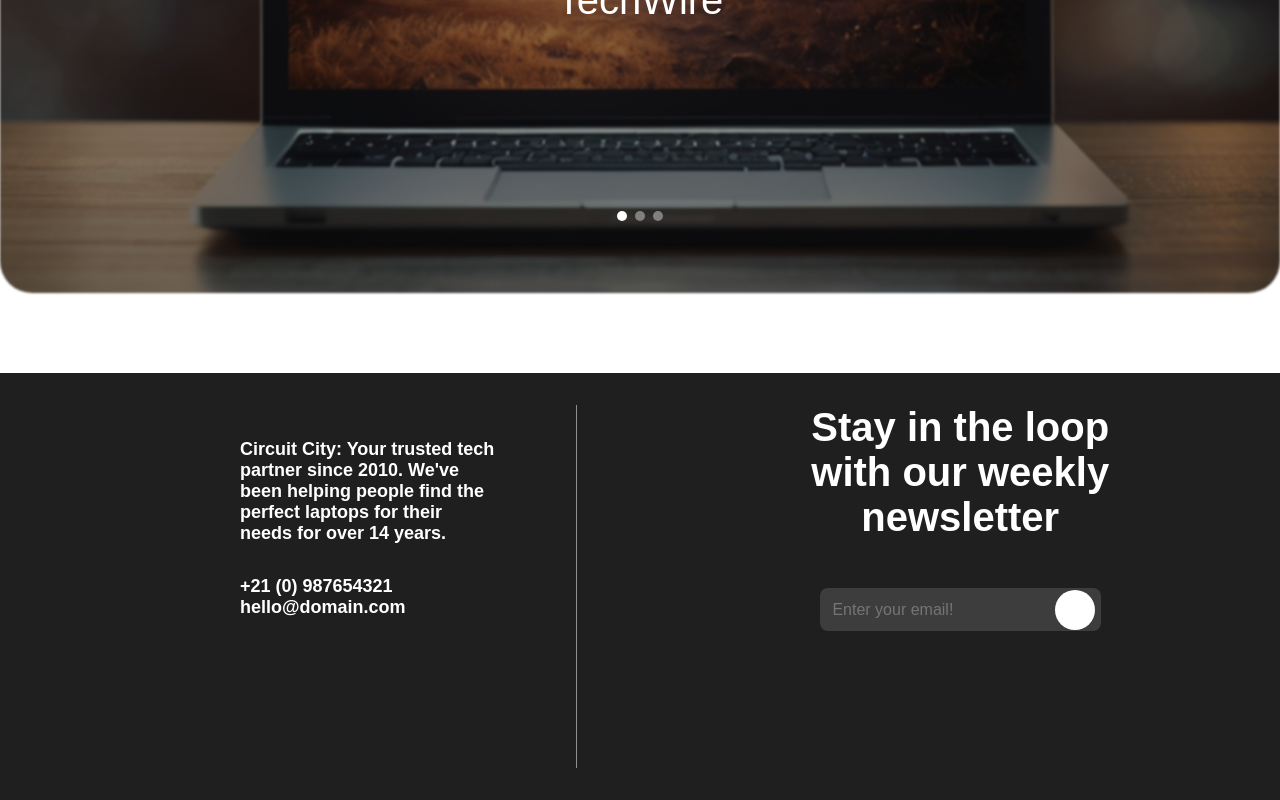
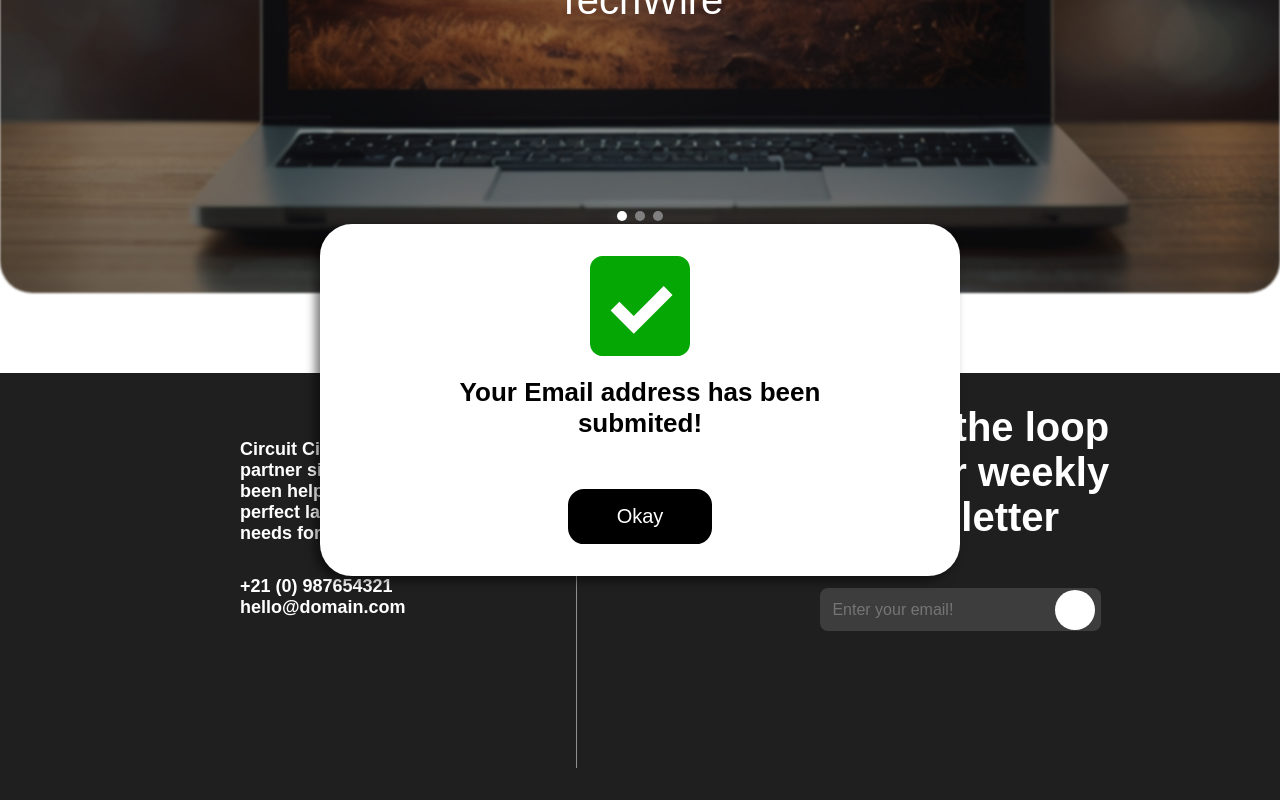
Before and after one commit to Ashes1993/ecommerce-portfolio-main, a React (Create React App) app: page / in a window 1280 px wide. Both pictures are taken after a click on the button 1075 px from the left and 6507 px from the top of the page. Shown: the part 5898-6698 px from the top of the page. Built offline with nearby package versions, Linux system fonts and the light colour scheme; some icons are missing.

Commit message:
modified:   src/components/Footer.js 	modified:   src/components/ShoppingCart.css 	modified:   src/components/ShoppingCart.js 	new file:   src/components/SuccessMessage.css 	new file:   src/components/SuccessMessage.js

```diff
--- a/src/components/Footer.js
+++ b/src/components/Footer.js
@@ -1,4 +1,4 @@
-import React from "react";
+import React, { useState } from "react";
 import "./Footer.css";
 import { FaLaptop } from "react-icons/fa6";
 import { FaFacebook } from "react-icons/fa6";
@@ -6,8 +6,11 @@ import { FaTwitter } from "react-icons/fa6";
 import { FaSquareInstagram } from "react-icons/fa6";
 import { FaYoutube } from "react-icons/fa6";
 import { FaArrowRight } from "react-icons/fa6";
+import SuccessMessage from "./SuccessMessage";
 
 const Footer = () => {
+  const [isSuccessMessage, setIsSuccessMessage] = useState(false);
+
   return (
     <footer className="footer-container">
       <div className="about-site">
@@ -29,7 +32,10 @@ const Footer = () => {
         <h1>Stay in the loop with our weekly newsletter</h1>
         <div className="input-container">
           <input type="email" placeholder="Enter your email!" />
-          <button className="arrow-container">
+          <button
+            className="arrow-container"
+            onClick={() => setIsSuccessMessage(true)}
+          >
             <FaArrowRight className="arrow-class" />
           </button>
         </div>
@@ -40,6 +46,12 @@ const Footer = () => {
           <FaYoutube />
         </div>
       </div>
+      {isSuccessMessage && (
+        <SuccessMessage
+          message="Your Email address has been submited!"
+          setIsSuccessMessage={setIsSuccessMessage}
+        />
+      )}
     </footer>
   );
 };
--- a/src/components/ShoppingCart.css
+++ b/src/components/ShoppingCart.css
@@ -7,7 +7,6 @@
   top: 0;
   width: 30%;
   height: 98vh;
-  /* background-color: #f5f7fa; */
   background-color: white;
   border-top-left-radius: 2rem;
   border-bottom-left-radius: 2rem;
@@ -61,6 +60,7 @@
   to {
     background-color: black;
     color: white;
+    transform: rotate(180deg);
   }
 }
 
@@ -132,7 +132,6 @@
   border-radius: 0.5rem;
   background-color: rgb(219, 219, 219);
   font-size: 16px;
-  padding-left: 0.5rem;
 }
 
 .remove-btn {
@@ -144,16 +143,11 @@
   cursor: pointer;
 }
 
-.delete-icon {
-  float: left;
-}
-
 .checkout-container {
   background-color: #ccd1d9;
   display: flex;
   flex-direction: column;
   margin-top: auto;
-  /* margin-bottom: 1rem; */
   width: 100%;
   border-top: 1px solid gray;
   border-bottom-left-radius: 2rem;
@@ -193,6 +187,7 @@
   margin-bottom: 1rem;
   font-size: 20px;
   padding: 1rem;
+  cursor: pointer;
 }
 
 @media screen and (max-width: 1200px) and (min-width: 751px) {
--- a/src/components/ShoppingCart.js
+++ b/src/components/ShoppingCart.js
@@ -4,11 +4,15 @@ import { MdDelete } from "react-icons/md";
 import { GiShoppingCart } from "react-icons/gi";
 import { IoMdClose } from "react-icons/io";
 import "./ShoppingCart.css";
+import SuccessMessage from "./SuccessMessage";
 
 const ShoppingCart = () => {
   const { shoppingCart, setShoppingCart, isCartOpen, setIsCartOpen } =
     useGlobalContext();
   const [totalPrice, setTotalPrice] = useState(0);
+  const [isSuccessMessage, setIsSuccessMessage] = useState(false);
+
+  /* This functions takes the product's ID and add it to shoping cart list */
 
   const removeItem = (id) => {
     const productIndex = shoppingCart.findIndex((item) => item.id === id);
@@ -20,8 +24,6 @@ const ShoppingCart = () => {
         }
         return item;
       });
-
-      // Filter out any null values (removed items)
       const filteredCart = updatedCart.filter((item) => item !== null);
       setShoppingCart(filteredCart);
     }
@@ -37,6 +39,7 @@ const ShoppingCart = () => {
   }, [shoppingCart]);
 
   return (
+    <>
       <div className={`cart-container ${isCartOpen ? "show-cart" : ""}`}>
         <div className="cart-header">
           <h1>Cart</h1>
@@ -67,11 +70,7 @@ const ShoppingCart = () => {
                   <p>{item.price}</p>
                 </div>
                 <div className="cart-item-amount-delete">
-                <input
-                  className="cart-item-amount"
-                  type="number"
-                  value={item.amount}
-                />
+                  <span className="cart-item-amount">{item.amount}</span>
                   <button
                     className="remove-btn"
                     onClick={() => removeItem(item.id)}
@@ -93,10 +92,22 @@ const ShoppingCart = () => {
                 <p className="total-price">{totalPrice}$</p>
               </div>
             </div>
-          <button className="checkout-btn">Checkout</button>
+            <button
+              onClick={() => setIsSuccessMessage(true)}
+              className="checkout-btn"
+            >
+              Checkout
+            </button>
           </div>
         )}
       </div>
+      {isSuccessMessage && (
+        <SuccessMessage
+          message="Thank you for your purchase. Your order has been submitted!"
+          setIsSuccessMessage={setIsSuccessMessage}
+        />
+      )}
+    </>
   );
 };
 
--- /dev/null
+++ b/src/components/SuccessMessage.css
@@ -0,0 +1,46 @@
+.success-message {
+  background-color: white;
+  text-align: center;
+  margin: auto;
+  padding: 2rem 5rem;
+  position: fixed;
+  top: 50%;
+  left: 50%;
+  transform: translate(-50%, -50%);
+  z-index: 2;
+  border-radius: 2rem;
+  box-shadow: -5px 5px 10px rgba(0, 0, 0, 0.5);
+}
+
+.success-icon {
+  font-size: 100px;
+  color: rgb(4, 167, 4);
+}
+
+.success-message h1 {
+  color: black;
+  font-size: 26px;
+  font-weight: bold;
+}
+
+.success-message button {
+  margin-top: auto;
+  background-color: black;
+  color: white;
+  padding: 1rem;
+  border: none;
+  border-radius: 1rem;
+  font-size: 20px;
+  margin-top: 2rem;
+  width: 30%;
+  cursor: pointer;
+}
+
+@media screen and (max-width: 800px) {
+  .success-message {
+    width: 50%;
+  }
+  .success-message h1 {
+    font-size: 20px;
+  }
+}
--- /dev/null
+++ b/src/components/SuccessMessage.js
@@ -0,0 +1,15 @@
+import React from "react";
+import "./SuccessMessage.css";
+import { ImCheckboxChecked } from "react-icons/im";
+
+const SuccessMessage = ({ message, setIsSuccessMessage }) => {
+  return (
+    <div className="success-message">
+      <ImCheckboxChecked className="success-icon" />
+      <h1>{message}</h1>
+      <button onClick={() => setIsSuccessMessage(false)}>Okay</button>
+    </div>
+  );
+};
+
+export default SuccessMessage;
```
Lines whose indentation alone changed are shown as unchanged.
